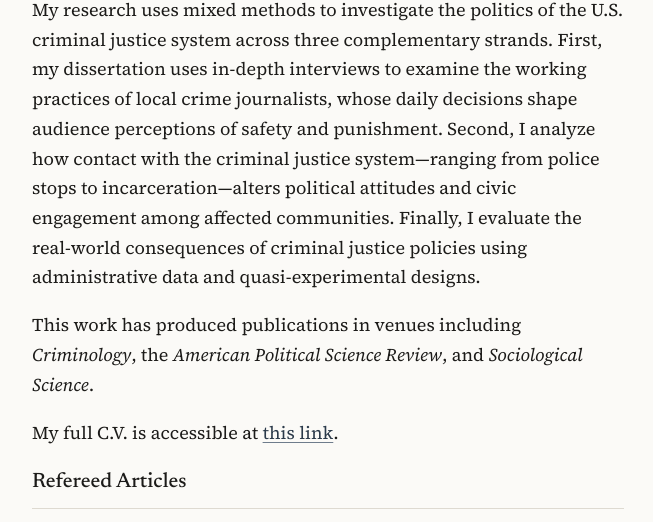
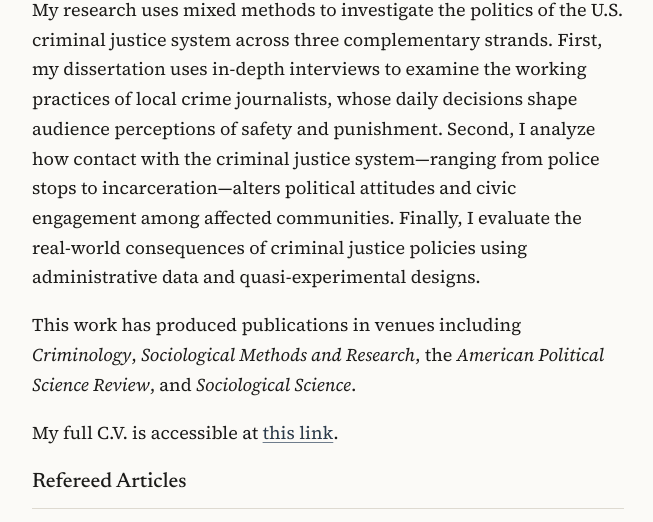
Before and after one commit to jbenmenachem/jbenmenachem.github.io, a plain HTML site: page research.html in a window 1280 px wide. Shown: the part 211-733 px from the top of the page, without its empty margins (312-965 px from the left). Drawn offline with Linux system fonts and the light colour scheme.

Commit message:
asdf
asdf

```diff
--- a/research.html
+++ b/research.html
@@ -19,7 +19,7 @@
 
   <p>My research uses mixed methods to investigate the politics of the U.S. criminal justice system across three complementary strands. First, my dissertation uses in-depth interviews to examine the working practices of local crime journalists, whose daily decisions shape audience perceptions of safety and punishment. Second, I analyze how contact with the criminal justice system&mdash;ranging from police stops to incarceration&mdash;alters political attitudes and civic engagement among affected communities. Finally, I evaluate the real-world consequences of criminal justice policies using administrative data and quasi-experimental designs.</p>
 
-  <p>This work has produced publications in venues including <em>Criminology</em>, the <em>American Political Science Review</em>, and <em>Sociological Science</em>.</p>
+  <p>This work has produced publications in venues including <em>Criminology</em>, <em>Sociological Methods and Research</em>, the <em>American Political Science Review</em>, and <em>Sociological Science</em>.</p>
 
   <p>My full C.V. is accessible at <a href="files/cv.pdf">this link</a>.</p>
 
@@ -29,7 +29,7 @@
       <span class="num">8.</span>
       <span>
         <a href="https://osf.io/preprints/socarxiv/6ehrw_v1">Rethinking Repeatability in Observational Social Science</a>.
-        <span class="pub-venue">Sociological Methods and Research</span> (conditionally accepted), 2026. (with Ari Galper and Nic Fishman).
+        <span class="pub-venue">Sociological Methods and Research</span>, Forthcoming (with Ari Galper and Nic Fishman).
         <div class="pub-meta">Best Graduate Student Paper Award, ASA Methodology Section.</div>
       </span>
     </li>
```
Also changed, not shown: index.html (+1 -1 lines).
